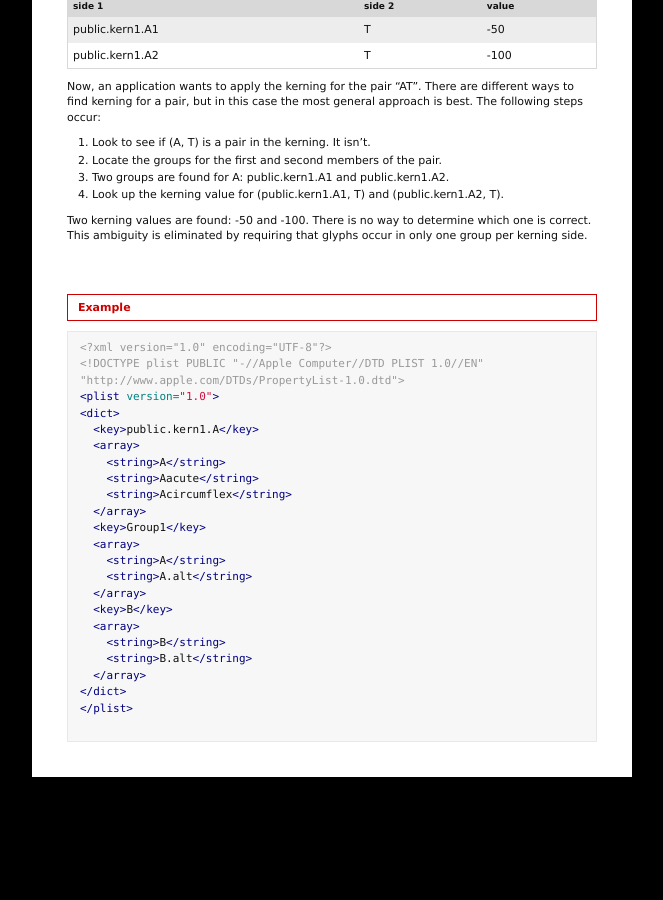
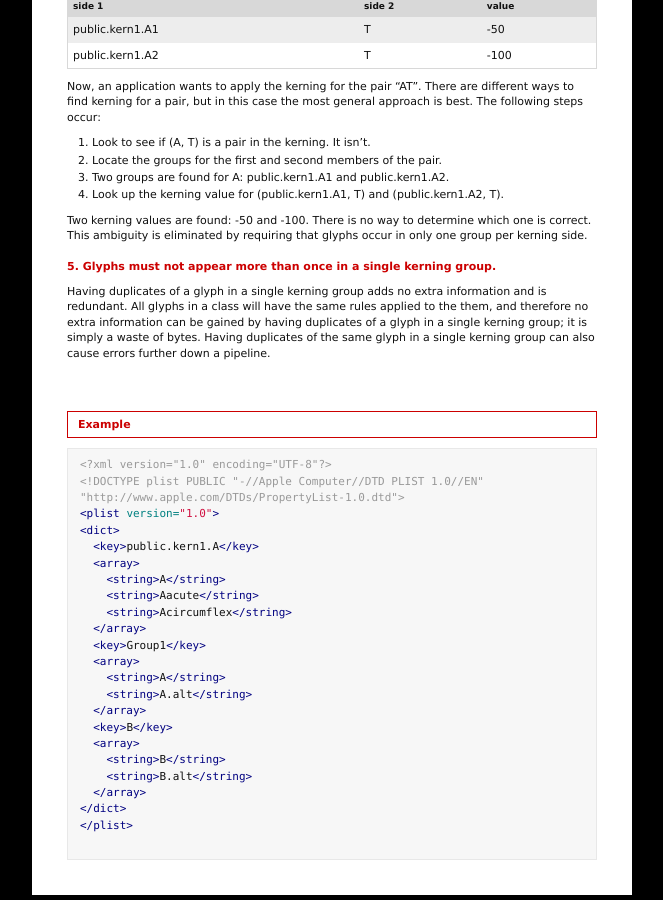
Before and after one commit to unified-font-object/ufo-spec, a Jekyll site: the page built from versions/ufo3/groups.plist.md, in a window 1280 px wide and 900 px high, scrolled down 1128 px. Shown: the whole window, without its empty margins (218-881 px from the left). Built offline with Jekyll 4.4.1, drawn with Linux system fonts in a browser that asks for light colours; before the commit the page ends 1935 px from its top, so only the background shows below that.

Commit message:
Update Kerning Group Rules
At the top of this file it states that:

> With the exception of the kerning groups defined below, glyphs may be in more than one group and they may appear within the same group more than once.

This statement implies 2 restrictions on kerning groups:

1. That a given glyph may not appear in more than one kerning group on the same side (this is discussed in rule 4 of the kerning rules below).
2. That a given glyph may not appear in the same kerning group more than once.

The second point is not currently explicitly written down as one of the kerning group rules, and I would like to add it there explicitly for the following reasons:

* (I believe) It never happens in practice.  It wouldn't make sense to mention the same glyph several times in a single kerning group (please correct me if I'm wrong, I'm new here!).
* If it does occur (duplicates of a glyph are put into a single kerning group), our current `fontmake` pipeline throws a cryptic error. My goal is to intercept it and throw a readable error message instead. After some digging, ufoLib looks like the earliest stage at which it can be done.

It seems to me that this rule may have been omitted due to it being self-evident, however, I want to confirm here that it is correct. I can then go and build in a validation check in the code.

````diff
--- a/versions/ufo3/groups.plist.md
+++ b/versions/ufo3/groups.plist.md
@@ -57,6 +57,9 @@ Now, an application wants to apply the kerning for the pair "AT". There are diff
 
 Two kerning values are found: -50 and -100. There is no way to determine which one is correct. This ambiguity is eliminated by requiring that glyphs occur in only one group per kerning side.
 
+#### 5. Glyphs must not appear more than once in a single kerning group.
+Having duplicates of a glyph in a single kerning group adds no extra information and is redundant. All glyphs in a class will have the same rules applied to the them, and therefore no extra information can be gained by having duplicates of a glyph in a single kerning group; it is simply a waste of bytes. Having duplicates of the same glyph in a single kerning group can also cause errors further down a pipeline.
+
 ### Example
 
 ```xml
````
